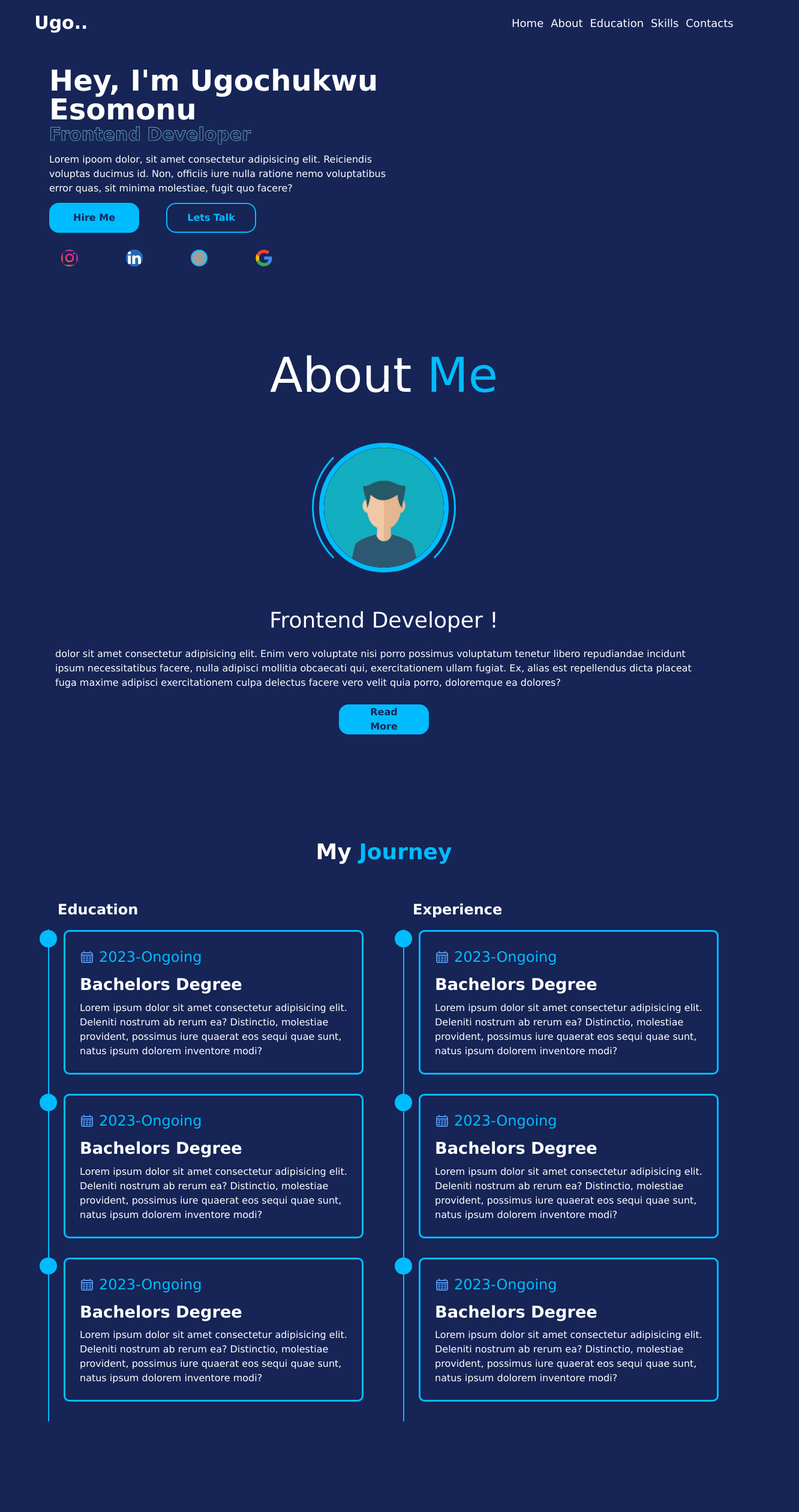
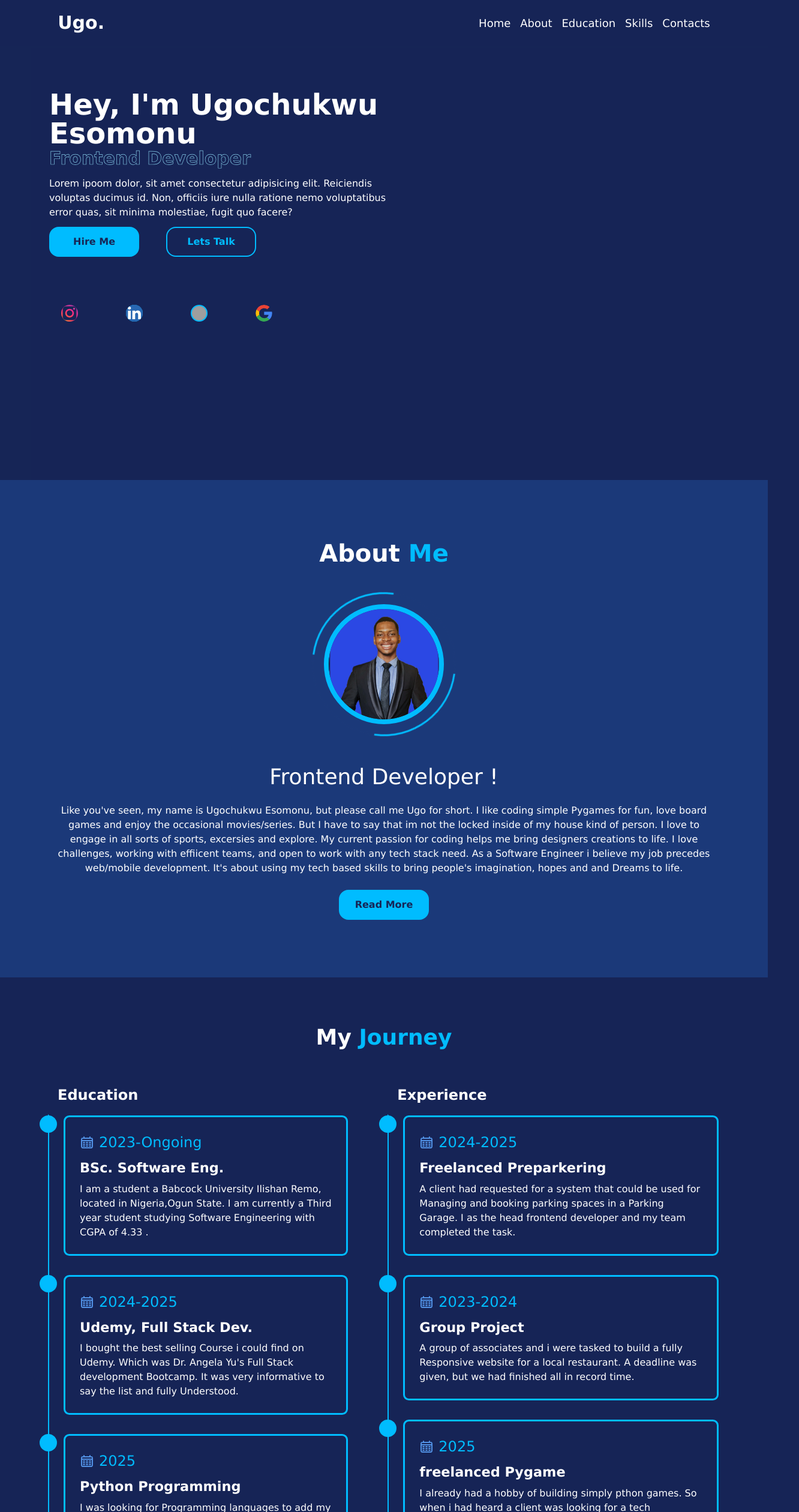
Before and after one commit to UGOGox12/UgoPortfolio2, a React (Vite) app: page / in a window 1280 px wide. Shown: the top 2520 px of the page at 60% size, 1332 px wide, since content can reach past the window. Built offline with nearby package versions, Linux system fonts and the light colour scheme; grey boxes are pictures that could not be loaded.

Commit message:
changed alot of stuff

```diff
--- a/index.html
+++ b/index.html
@@ -4,7 +4,7 @@
     <meta charset="UTF-8" />
     <link rel="icon" type="image/svg+xml" href="/vite.svg" />
     <meta name="viewport" content="width=device-width, initial-scale=1.0" />
-    <title>Vite + React</title>
+    <title>Ugo's Portofolio</title>
     <link href="./src/index.css" rel="stylesheet">
     <link rel="stylesheet" href="https://cdnjs.cloudflare.com/ajax/libs/boxicons/2.1.0/css/boxicons.min.css">
   </head>
--- a/src/About.jsx
+++ b/src/About.jsx
@@ -2,30 +2,37 @@ export default function About(){
     return(
         <>
         <section
-      className=" text-white about flex justify-center items-center  flex-col gap-[1.5rem] pb-[6rem] p-23 "
+      className=" AboutUsSection text-white about flex justify-center items-center  flex-col gap-[1.5rem] pb-[6rem] p-23 "
       id="about"
     >
-      <h2 className="heading text-[5rem]  text-center mb-[1rem] ">
+      <h2 className="heading text-[2.5rem] font-bold  text-center mb-[.7rem] ">
         About <span className="text-sky-400">Me</span>
       </h2>
       <div className="about-img relative w-[15rem] h-[15rem] rounded-[50%] flex justify-center items-center  ">
-        <img
-          src="/src/assets/avatar.jpg"
+
+
+        <div className="  p-5 Cir absolute ">
+          <img
+          src="/src/assets/blue.jpg"
           alt="#"
-          className=" w-[90%] rounded-[50%] border-[.5rem] border-sky-400 "
+          className=" h-[100%] block w-[100%] rounded-[50%] border-[.5rem] border-sky-400 "
         />
+        </div>
+          </div>
 
-        <span className=" p-4 circle-spin "></span>
-      </div>
       <div className="about-content text-center"></div>
       <h3 className="text-4xl ">Frontend Developer !</h3>
-      <p>
-        dolor sit amet consectetur adipisicing elit. Enim vero
-        voluptate nisi porro possimus voluptatum tenetur libero repudiandae
-        incidunt ipsum necessitatibus facere, nulla adipisci mollitia obcaecati
-        qui, exercitationem ullam fugiat. Ex, alias est repellendus dicta
-        placeat fuga maxime adipisci exercitationem culpa delectus facere vero
-        velit quia porro, doloremque ea dolores?
+      <p className="text-center">
+        Like you've seen, my name is Ugochukwu Esomonu, but please
+        call me Ugo for short. I like coding simple Pygames for fun, love board
+        games and enjoy the occasional movies/series. But I have to say that
+        im not the locked inside of my house kind of person. I love to engage in
+        all sorts of sports, excersies and explore. My current passion for coding
+        helps me bring designers creations to life. I love challenges, working with
+        effiicent teams, and open to work with any tech stack need.
+        As a Software Engineer i believe my job precedes web/mobile development.
+        It's about using my tech based skills to bring people's imagination, hopes and
+        and Dreams to life.
       </p>
 
       <div className="btn-box w-[345px] h-[50px] flex items-center justify-center ">
@@ -33,7 +40,7 @@ export default function About(){
           href="#"
           className="btn text-center relative w-[150px] bg-sky-400 h-[100%] border-2 border-sky-400 inline-flex rounded-2xl text-blue-950  font-semibold items-center justify-center "
         >
-          <span className=" w-23 hover:bg-blue-950 hover:text-sky-400 h-[100%] flex items-center justify-center transition-all duration-500 rounded-2xl hover:w-full  ">
+          <span className=" w-[67%] hover:bg-blue-950 hover:text-sky-400 h-[100%] flex items-center justify-center transition-all duration-500 rounded-2xl hover:w-full  ">
             Read More
           </span>
         </a>
--- a/src/Ed.jsx
+++ b/src/Ed.jsx
@@ -1,11 +1,11 @@
 export default function Education(){
     return(
         <>
-            <section  className="education text-white flex items-center justify-center flex-col p-[5rem] " id="edu">
+            <section  className=" education text-white flex items-center justify-center flex-col p-[5rem] " id="edu">
       <h2 className="text-4xl font-bold mb-15">
         My <span className="text-sky-400">Journey</span>
       </h2>
-      <div className="education-row flex gap-[4rem] max-sm:flex-col ">
+      <div className="education-row flex gap-[4rem] max-sm:flex-col justify-center">
         <div className="education-column ">
 
           <h3 className="text-2xl font-bold ml-4 mb-4">Education</h3>
@@ -14,38 +14,38 @@ export default function Education(){
             <div className="education-content relative pl-[1.5rem]">
               <div className="content relative p-[1.5rem] border-[.2rem] border-sky-400 rounded-[.6rem] mb-[2rem]">
                 <div className="year flex gap-2 text-[1.5rem] text-sky-400 pb-[.5rem]"> <img alt="calender" src="./src/assets/calendar.svg" className="text-sky-400 w-6" />2023-Ongoing</div>
-                <h3 className="font-bold text-[1.7rem] mb-1.5">Bachelors Degree</h3>
+                <h3 className="font-bold text-[1.4rem] mb-1.5">BSc. Software Eng.</h3>
                 <p>
-                  Lorem ipsum dolor sit amet consectetur adipisicing elit.
-                  Deleniti nostrum ab rerum ea? Distinctio, molestiae provident,
-                  possimus iure quaerat eos sequi quae sunt, natus ipsum dolorem
-                  inventore modi?
+                  I am a student a Babcock University Ilishan Remo, located in
+                  Nigeria,Ogun State. I am currently a Third year student studying
+                  Software Engineering with CGPA of 4.33 .
+
                 </p>
               </div>
             </div>
 
             <div className="education-content relative pl-[1.5rem]">
               <div className="content relative p-[1.5rem] border-[.2rem] border-sky-400 rounded-[.6rem] mb-[2rem]">
-                <div className="year flex gap-2 text-[1.5rem] text-sky-400 pb-[.5rem]"> <img alt="calender" src="./src/assets/calendar.svg" className="text-sky-400 w-6" />2023-Ongoing</div>
-                <h3 className="font-bold text-[1.7rem] mb-1.5">Bachelors Degree</h3>
+                <div className="year flex gap-2 text-[1.5rem] text-sky-400 pb-[.5rem]"> <img alt="calender" src="./src/assets/calendar.svg" className="text-sky-400 w-6" />2024-2025</div>
+                <h3 className="font-bold text-[1.4rem] mb-1.5"> Udemy, Full Stack Dev.</h3>
                 <p>
-                  Lorem ipsum dolor sit amet consectetur adipisicing elit.
-                  Deleniti nostrum ab rerum ea? Distinctio, molestiae provident,
-                  possimus iure quaerat eos sequi quae sunt, natus ipsum dolorem
-                  inventore modi?
+                  I bought the best selling Course i could find on Udemy.
+                  Which was Dr. Angela Yu's Full Stack development Bootcamp.
+                  It was very informative to say the list and fully Understood.
+
                 </p>
               </div>
             </div>
 
             <div className="education-content relative pl-[1.5rem]">
               <div className="content relative p-[1.5rem] border-[.2rem] border-sky-400 rounded-[.6rem] mb-[2rem]">
-                <div className="year flex gap-2 text-[1.5rem] text-sky-400 pb-[.5rem]"> <img alt="calender" src="./src/assets/calendar.svg" className="text-sky-400 w-6" />2023-Ongoing</div>
-                <h3 className="font-bold text-[1.7rem] mb-1.5">Bachelors Degree</h3>
+                <div className="year flex gap-2 text-[1.5rem] text-sky-400 pb-[.5rem]"> <img alt="calender" src="./src/assets/calendar.svg" className="text-sky-400 w-6" />2025</div>
+                <h3 className="font-bold text-[1.4rem] mb-1.5">Python Programming</h3>
                 <p>
-                  Lorem ipsum dolor sit amet consectetur adipisicing elit.
-                  Deleniti nostrum ab rerum ea? Distinctio, molestiae provident,
-                  possimus iure quaerat eos sequi quae sunt, natus ipsum dolorem
-                  inventore modi?
+                  I was looking for Programming languages to add my Arsenal.
+                  And studied Under New Horizon Traning center. Where i
+                  learned intermediate and advanced python programming.
+
                 </p>
               </div>
             </div>
@@ -54,44 +54,45 @@ export default function Education(){
 
 
 
+
         <div className="education-column ">
           <h3 className="text-2xl font-bold ml-4 mb-4 ">Experience</h3>
           <div className="education-box border-transparent border-l-sky-400 border-2">
             <div className="education-content relative pl-[1.5rem]">
               <div className="content relative p-[1.5rem] border-[.2rem] border-sky-400 rounded-[.6rem] mb-[2rem]">
-                <div className="year flex gap-2 text-[1.5rem] text-sky-400 pb-[.5rem]"> <img alt="calender" src="./src/assets/calendar.svg" className="text-sky-400 w-6" />2023-Ongoing</div>
-                <h3 className="font-bold text-[1.7rem] mb-1.5">Bachelors Degree</h3>
+                <div className="year flex gap-2 text-[1.5rem] text-sky-400 pb-[.5rem]"> <img alt="calender" src="./src/assets/calendar.svg" className="text-sky-400 w-6" />2024-2025</div>
+                <h3 className="font-bold text-[1.4rem] mb-1.5">Freelanced Preparkering</h3>
                 <p>
-                  Lorem ipsum dolor sit amet consectetur adipisicing elit.
-                  Deleniti nostrum ab rerum ea? Distinctio, molestiae provident,
-                  possimus iure quaerat eos sequi quae sunt, natus ipsum dolorem
-                  inventore modi?
+                  A client had requested for a system that could be used for
+                  Managing and booking parking spaces in a Parking Garage.
+                  I as the head frontend developer and my team completed the task.
+
                 </p>
               </div>
             </div>
 
             <div className="education-content relative pl-[1.5rem]">
               <div className="content relative p-[1.5rem] border-[.2rem] border-sky-400 rounded-[.6rem] mb-[2rem]">
-                <div className="year flex gap-2 text-[1.5rem] text-sky-400 pb-[.5rem]"> <img alt="calender" src="./src/assets/calendar.svg" className="text-sky-400 w-6" />2023-Ongoing</div>
-                <h3 className="font-bold text-[1.7rem] mb-1.5">Bachelors Degree</h3>
+                <div className="year flex gap-2 text-[1.5rem] text-sky-400 pb-[.5rem]"> <img alt="calender" src="./src/assets/calendar.svg" className="text-sky-400 w-6" />2023-2024</div>
+                <h3 className="font-bold text-[1.4rem] mb-1.5">Group Project</h3>
                 <p>
-                  Lorem ipsum dolor sit amet consectetur adipisicing elit.
-                  Deleniti nostrum ab rerum ea? Distinctio, molestiae provident,
-                  possimus iure quaerat eos sequi quae sunt, natus ipsum dolorem
-                  inventore modi?
+                  A group of associates and i were tasked to build a fully Responsive website for
+                  a local restaurant. A deadline was given, but we had finished
+                  all in record time.
+
                 </p>
               </div>
             </div>
 
             <div className="education-content relative pl-[1.5rem]">
               <div className="content relative p-[1.5rem] border-[.2rem] border-sky-400 rounded-[.6rem] mb-[2rem] ">
-                <div className="year flex gap-2 text-[1.5rem] text-sky-400 pb-[.5rem] "> <img alt="calender" src="./src/assets/calendar.svg" className="text-sky-400 w-6  " /> 2023-Ongoing</div>
-                <h3 className="font-bold text-[1.7rem] mb-1.5">Bachelors Degree</h3>
+                <div className="year flex gap-2 text-[1.5rem] text-sky-400 pb-[.5rem] "> <img alt="calender" src="./src/assets/calendar.svg" className="text-sky-400 w-6  " /> 2025</div>
+                <h3 className="font-bold text-[1.4rem] mb-1.5">freelanced Pygame</h3>
                 <p>
-                  Lorem ipsum dolor sit amet consectetur adipisicing elit.
-                  Deleniti nostrum ab rerum ea? Distinctio, molestiae provident,
-                  possimus iure quaerat eos sequi quae sunt, natus ipsum dolorem
-                  inventore modi?
+                  I already had a hobby of building simply pthon games. So when
+                  i had heard a client was looking for a tech enthusiast who could
+                  deliver a simple flappy bird like game, i was ready with prototypes.
+
                 </p>
               </div>
             </div>
--- a/src/Navbar.jsx
+++ b/src/Navbar.jsx
@@ -1,15 +1,11 @@
+import { useState } from "react";
 import { createRoot } from "react-dom/client";
 // import back from "./assets/epi.jpg"
 
-window.onscroll= () =>{
-  var nav = document.querySelector('header');
-  nav.classList.toggle('stick',window.scrollY>100);
-}
 
-// function hamburger(){
-//   document.querySelector("nav").classList.toggle("ham")
-//   document.querySelector("nav a").classList.toggle("hamLink")
-// }
+
+
+
 
 // document.querySelector("header BUT").addEventListener("click", ()=>{
 //     document.querySelector("nav").classList.toggle("ham")
@@ -19,49 +15,54 @@ window.onscroll= () =>{
 
 
 export default function Navbar(){
+  const [hamburger,setHamburger]= useState(false)
+
+
+function hamburger1(){
+  setHamburger(!hamburger)
+}
+
   return(
   <>
-    <header className=" stick fixed z-50 bg-transparent  w-[100%] top-0 left-0 p-[20px] flex justify-around items-center gap-[50%] max-sm:gap-[20%] transition-[1s]">
+    <header className=" justify-center stick fixed z-50 bg-transparent  w-[100%] top-0 left-0 p-[20px] flex  items-center gap-[50%] max-sm:gap-[15%] transition-[1s]">
       <p href="#Home" className="relative text-3xl text-white font-black Open">
-        Ugo..
+        Ugo.
       </p>
-       <button className=" BUT " >
+       <button onClick={hamburger1} className="BUT"  >
         <img src="./src/assets/hamburger-White.svg" alt="hamburger menu" />
        </button>
-      <nav className="text-white text-[18px]  ">
+      <nav className={`text-white text-[18px] flex gap-3 ${hamburger && "ham"}`}>
         <a
           href="#"
-          className="ml-3 hover:text-sky-400 transition-all duration-450 active:text-red-400"
+          className={`ml-1 hover:text-sky-400 transition-all duration-450 active:text-red-400 ${hamburger && "hamLink" }`}
         >
           Home
         </a>
         <a
           href="#about"
-          className="ml-3 hover:text-sky-400 transition-all duration-450"
+          className={`ml-1 hover:text-sky-400 transition-all duration-450 active:text-red-400 ${hamburger && "hamLink" }`}
         >
           About
         </a>
         <a
           href="#edu"
-          className="ml-3 hover:text-sky-400 transition-all duration-450"
+          className={`ml-1 hover:text-sky-400 transition-all duration-450 active:text-red-400 ${hamburger && "hamLink" }`}
         >
           Education
         </a>
         <a
           href="#skills"
-          className="ml-3 hover:text-sky-400 transition-all duration-450"
+          className={`ml-1 hover:text-sky-400 transition-all duration-450 active:text-red-400 ${hamburger && "hamLink" }`}
         >
           Skills
         </a>
         <a
           href="#cont"
-          className="ml-3 hover:text-sky-400 transition-all duration-450"
+          className={`ml-1 hover:text-sky-400 transition-all duration-450 active:text-red-400 ${hamburger && "hamLink" }`}
         >
           Contacts
         </a>
       </nav>
     </header>
-
-
   </>
 )}
--- a/src/home.jsx
+++ b/src/home.jsx
@@ -2,7 +2,7 @@ export default function Home(){
     return(
         <>
          <section id="Home" className="home text-white mt-20 p-[30px] items-center ml-13 inline-block " >
-      <div className="home-content max-w-[600px] ">
+      <div className="home-content max-w-[600px] mt-10 ">
         <h1 className="relative text-5xl font-extrabold Open">
           Hey, I'm Ugochukwu Esomonu
         </h1>
@@ -33,7 +33,7 @@ export default function Home(){
           </a>
         </div>
       </div>
-      <div className="my-Socials flex  gap-20 mt-7 ml-5">
+      <div className="my-Socials flex  gap-20 mt-20 ml-5">
         <a href="#">
           {" "}
           <img
--- a/src/index.css
+++ b/src/index.css
@@ -16,19 +16,25 @@ body{
     height: 100%;
 }
 
-
-.circle-spin{
+.Cir::before{
+    content:'';
     position: absolute;
-    top: 50%;
-    left: 50%;
-    transform: translate(-50%,-50%) rotate(0);
+    border-top: .2rem solid #1b3979;
+    border-left: .2rem solid oklch(74.6% 0.16 232.661);
+    border-right: .2rem solid oklch(74.6% 0.16 232.661);
+    border-bottom: .2rem solid #1b3979;
+    top: 0;
+    right: 0;
     width: 100%;
     height: 100%;
     border-radius: 50%;
-    border-top: .2rem solid #162456 ;
-    border-bottom: .2rem solid #162456 ;
-    border-left: .2rem solid oklch(74.6% 0.16 232.661) ;
-    border-right: .2rem solid oklch(74.6% 0.16 232.661) ;
+    animation: Spin 3s linear infinite ;
+
+}
+
+@keyframes Spin {
+    from {transform: rotate(0deg);}
+    to {transform: rotate(360deg);}
 }
 
 
@@ -62,7 +68,7 @@ body{
     left: 0;
     background-color: rgba(12, 166, 255, 0.404);
     transition: .5s;
-    z-index: -1;
+   border-radius: 10px;
 }
 
 .skill-content:hover::before,.education-content .content:hover::before{
@@ -114,7 +120,7 @@ body{
 
 .ham{
         position: absolute;
-        background-color: rgb(0, 0, 0);
+        background-color: #162456;
         top: 100%;
         width:100%  ;
         left:0%;
@@ -122,21 +128,40 @@ body{
         box-shadow: 0.5rem 1rem rgb(0, 0, 0, .2);
         display: flex;
         flex-direction: column;
+        transition: 0.5s ease;
 
 }
+.Noham{
+        position: absolute;
+        background-color: #162456;
+        top: 0;
+        width:0;
+        left:0%;
+        padding:1rem 4% ;
+        box-shadow: 0.5rem 1rem rgb(0, 0, 0, .2);
+        display: flex;
+        flex-direction: column;
+        transition: 0.5s ease;
+
+}
+
 .hamLink{
         display: block;
-        font-size: 1.5rem;
-        margin: 2rem 0;
+        font-size: 1rem;
+        margin: .2rem 0;
     }
 
-@media (min-width:768px){
+
+
+
+@media (min-width:578px){
     header .BUT{
         display: none;
 
     }
+
     }
-@media (max-width:768px){
+@media (max-width:578px){
     header a{
         display: none;
 
@@ -161,3 +186,32 @@ body{
     margin-top: 0;
     padding: 3px;
 }
+
+
+
+.AboutUsSection{
+    background-color:#1b3979;
+
+}
+.skills{
+    background-color:#1b3979;
+
+}
+.home{
+    background-color:#162456;
+    width: 100%;
+    height: 90%;
+}
+.contact{
+    background-color:#162456;
+    width: 100%;
+    height: 100%;
+    padding: 2rem;
+}
+footer{
+    background-color:#1b3979;
+    height: 4rem;
+    display: flex;
+    align-items: center;
+    justify-content: center;
+}
```
Also changed, not shown: src/Skills.jsx (+13 -13 lines), src/contact.jsx (+11 -11 lines), src/assets/blue.jpg (added).
